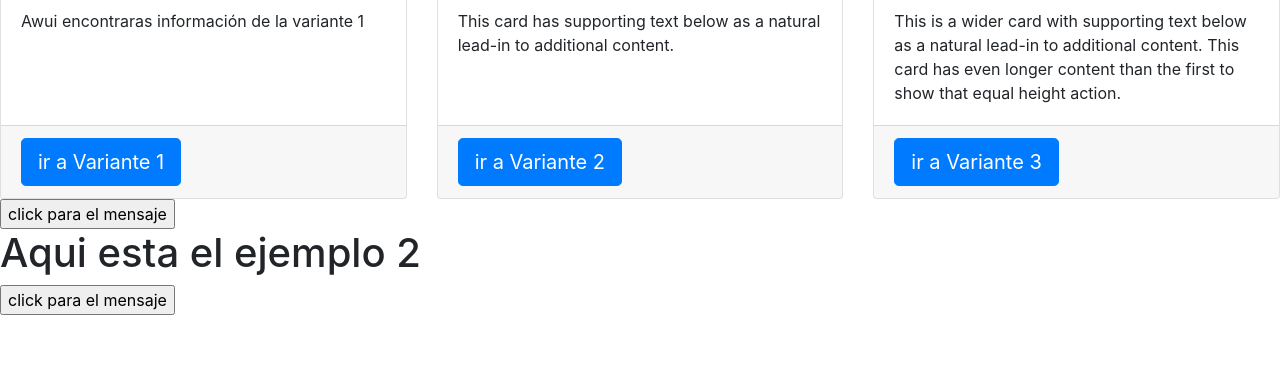
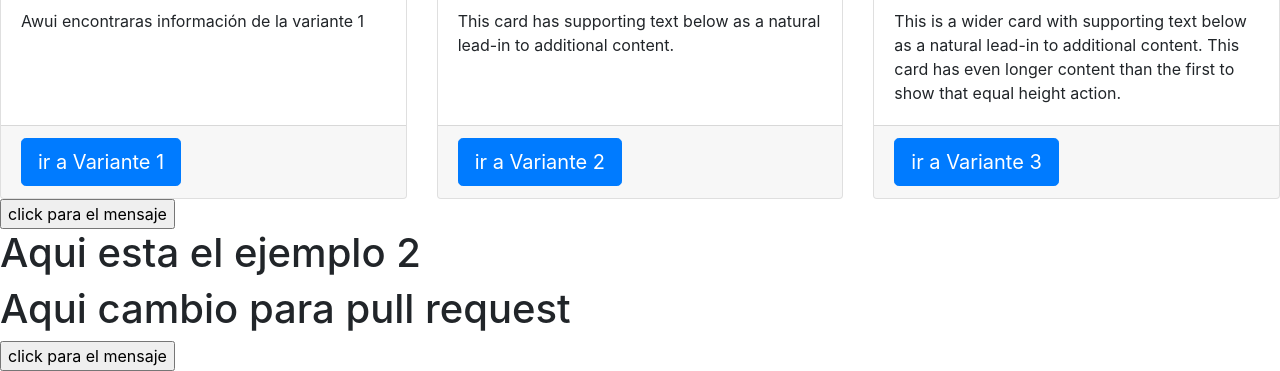
Before and after one commit to camiloordo22vf/LenguajesD, a plain HTML site: page index.html in a window 1280 px wide. Shown: the part 770-1141 px from the top of the page. Before the commit the page ends 1085 px from the top, so only its background shows below. Drawn offline with nearby package versions, Linux system fonts and the light colour scheme.

Commit message:
cambios de pull

```diff
--- a/index.html
+++ b/index.html
@@ -69,6 +69,7 @@
     <!-- aqui termina cards -->
     <input type="button" onclick="hola()" value="click para el mensaje">
     <h1>Aqui esta el ejemplo 2</h1>
+    <h1>Aqui cambio para pull request</h1>
     <input type="button" onclick="hola()" value="click para el mensaje">
 </body>
 
```
